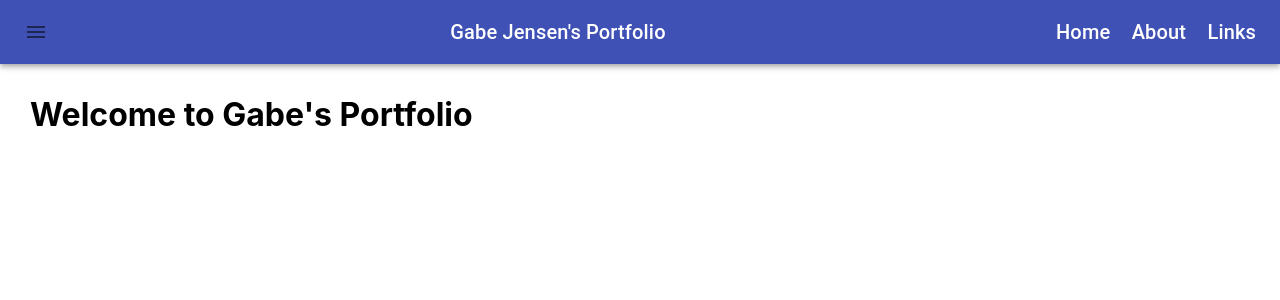
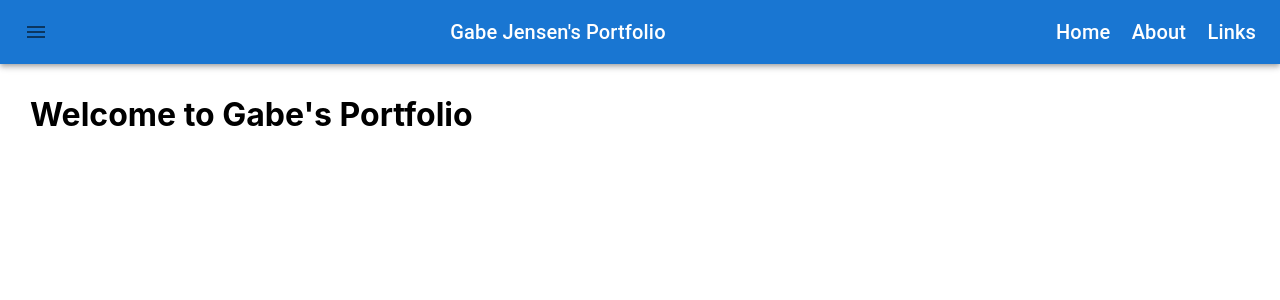
Before and after one commit to GabeMeister/gabejensen, a React (Create React App) app: page / in a window 1280 px wide. Shown: the top 300 px of the page. Built offline with nearby package versions, Linux system fonts and the light colour scheme; no server answers.

Commit message:
data fetch

```diff
--- a/src/App.js
+++ b/src/App.js
@@ -18,6 +18,9 @@ import HomePage from './components/HomePage';
 import LinksPage from './components/LinksPage';
 
 const useStyles = makeStyles({
+	appBar: {
+		backgroundColor: '#1976d2'
+	},
 	toolbar: {
 		justifyContent: 'space-between'
 	},
@@ -46,7 +49,7 @@ const App = () => {
 		<Router>
 			<div className="App">
 				<header>
-					<AppBar position="static">
+					<AppBar className={classes.appBar} position="static">
 						<Toolbar className={classes.toolbar}>
 							<IconButton edge="start">
 								<MenuIcon />
--- a/src/components/HomePage.js
+++ b/src/components/HomePage.js
@@ -1,9 +1,20 @@
-import React from 'react';
+import React, { useEffect, useState } from 'react';
 
 const HomePage = () => {
+    const [url, setUrl] = useState('');
+
+    useEffect(() => {
+        fetch('https://ron-swanson-quotes.herokuapp.com/v2/quotes')
+            .then(resp => resp.json())
+            .then(resp => {
+                setUrl(resp[0]);
+            });
+    }, []);
+
     return (
         <div>
             <h1>Welcome to Gabe's Portfolio</h1>
+            <span>{url}</span>
         </div>
     );
 };
```
